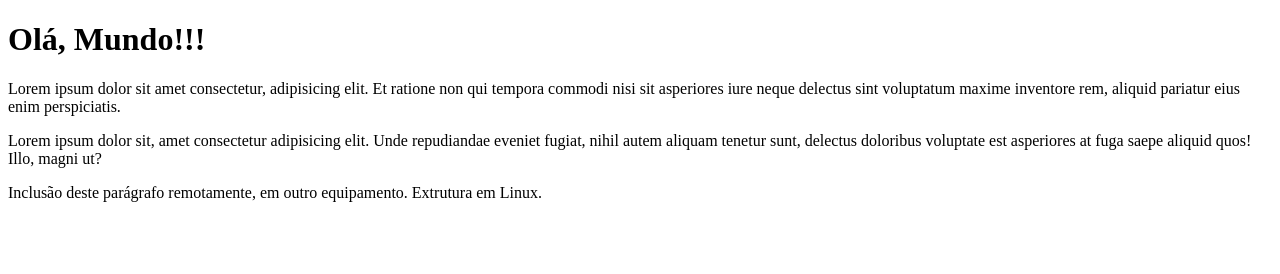
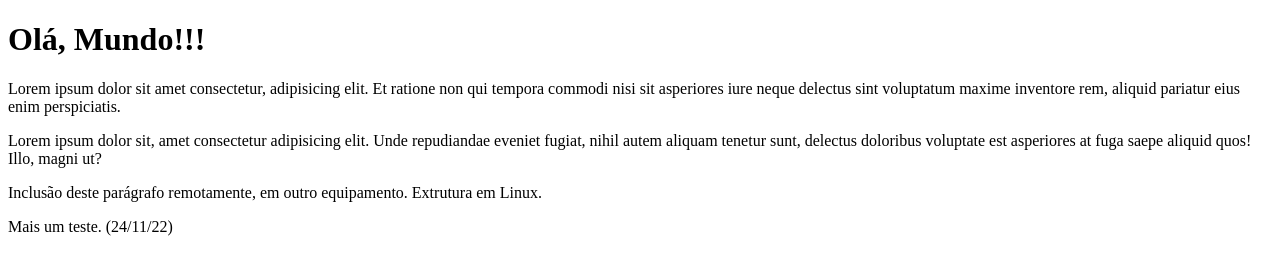
Before and after one commit to andrefajardo/Ola-Mundo, a plain HTML site: page siteOlaMundo/index.html in a window 1280 px wide. Drawn offline with Linux system fonts and the light colour scheme.

Commit message:
Modificação - Index.html
Inclusão de parágrafo teste.

```diff
--- a/siteOlaMundo/index.html
+++ b/siteOlaMundo/index.html
@@ -11,5 +11,6 @@
     <p>Lorem ipsum dolor sit amet consectetur, adipisicing elit. Et ratione non qui tempora commodi nisi sit asperiores iure neque delectus sint voluptatum maxime inventore rem, aliquid pariatur eius enim perspiciatis.</p>
     <p>Lorem ipsum dolor sit, amet consectetur adipisicing elit. Unde repudiandae eveniet fugiat, nihil autem aliquam tenetur sunt, delectus doloribus voluptate est asperiores at fuga saepe aliquid quos! Illo, magni ut?</p>
     <p>Inclusão deste parágrafo remotamente, em outro equipamento. Extrutura em Linux.</p>
+    <p>Mais um teste. (24/11/22)</p>
 </body>
 </html>
```
